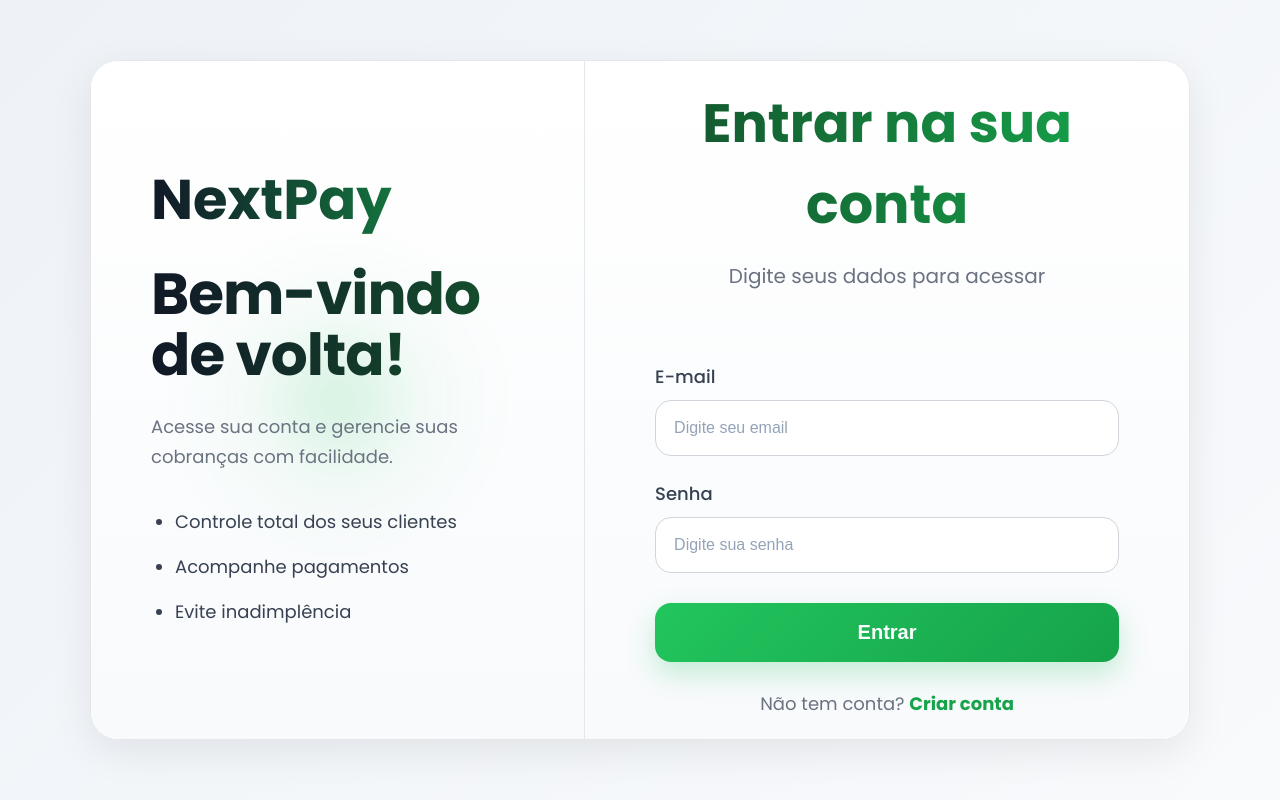
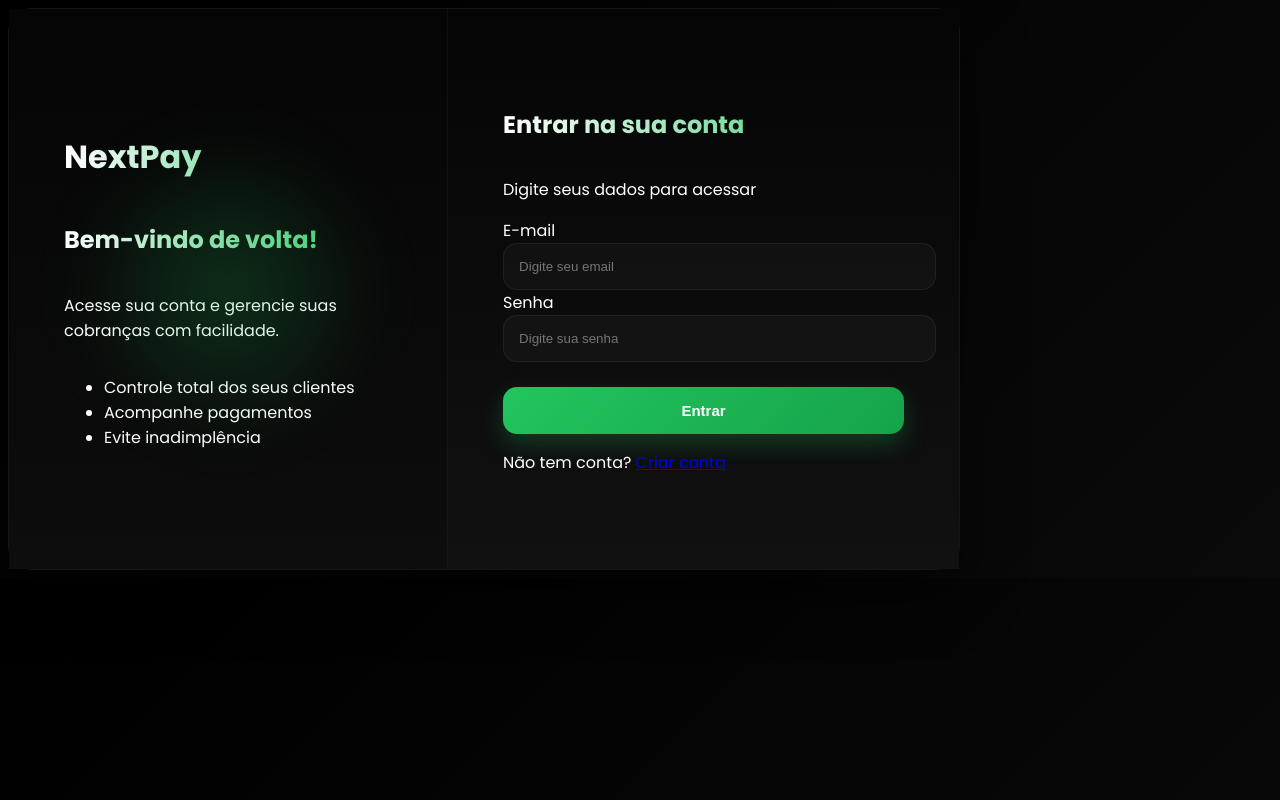
Before and after one commit to octavio-knupp/Gestao-De-Assinaturas, a Django app: page /login/?next=/clients/cadastro/ in a window 1280 px wide. Run offline with Django 5.2, Linux system fonts and the light colour scheme.

Commit message:
Feat: Correção no tema da tela de cadastro inicial

```diff
--- a/backend/templates/login_client.html
+++ b/backend/templates/login_client.html
@@ -3,144 +3,68 @@
 <html lang="pt-BR">
 
 <head>
-
     <meta charset="UTF-8">
-
-    <meta name="viewport"
-          content="width=device-width, initial-scale=1.0">
-
+    <meta name="viewport" content="width=device-width, initial-scale=1.0">
     <title>NextPay - Login</title>
-
-    <link rel="icon"
-          href="{% static 'img/favicon.ico' %}"
-          type="image/png">
+    <link rel="icon" href="{% static 'img/favicon.ico' %}" type="image/png">
 
     <!-- FONT -->
-
-    <link rel="preconnect"
-          href="https://fonts.googleapis.com">
-
-    <link rel="preconnect"
-          href="https://fonts.gstatic.com"
-          crossorigin>
-
-    <link href="https://fonts.googleapis.com/css2?family=Poppins:wght@300;400;500;600;700&display=swap"
-          rel="stylesheet">
+    <link rel="preconnect" href="https://fonts.googleapis.com">
+    <link rel="preconnect" href="https://fonts.gstatic.com" crossorigin>
+    <link href="https://fonts.googleapis.com/css2?family=Poppins:wght@300;400;500;600;700&display=swap" rel="stylesheet">
 
     <!-- CSS -->
-
-    <link rel="stylesheet"
-          href="{% static 'css/dark/login_client.css' %}">
-
-    <link rel="stylesheet"
-          href="{% static 'css/light/login_client_light.css' %}">
+    <link rel="stylesheet" href="{% static 'css/dark/login_client.css' %}">
 
     <!-- JS -->
-
     <script src="{% static 'js/theme.js' %}" defer></script>
-
 </head>
 
 <body>
 
     <div class="container">
-
         <!-- LEFT -->
-
         <div class="left">
-
             <h1>NextPay</h1>
-
             <h2>Bem-vindo de volta!</h2>
-
-            <p class="sub">
-                Acesse sua conta e gerencie suas cobranças
-                com facilidade.
-            </p>
-
+            <p class="sub">Acesse sua conta e gerencie suas cobranças com facilidade.</p>
             <ul>
-
                 <li>Controle total dos seus clientes</li>
-
                 <li>Acompanhe pagamentos</li>
-
                 <li>Evite inadimplência</li>
-
             </ul>
-
         </div>
 
         <!-- RIGHT -->
-
         <div class="right">
-
             <h2>Entrar na sua conta</h2>
-
-            <p class="sub">
-                Digite seus dados para acessar
-            </p>
+            <p class="sub">Digite seus dados para acessar</p>
 
             {% if erro %}
-            <div class="error-box">
-
-                ⚠️ {{ erro }}
-
-            </div>
+            <div class="error-box">⚠️ {{ erro }}</div>
             {% endif %}
 
             <form method="POST">
-
                 {% csrf_token %}
-
                 <div class="input-group">
-
                     <div class="input-box">
-
                         <label>E-mail</label>
-
-                        <input type="email"
-                               name="email"
-                               placeholder="Digite seu email"
-                               required>
-
+                        <input type="email" name="email" placeholder="Digite seu email" required>
                     </div>
-
                     <div class="input-box">
-
                         <label>Senha</label>
-
-                        <input type="password"
-                               name="password"
-                               placeholder="Digite sua senha"
-                               required>
-
+                        <input type="password" name="password" placeholder="Digite sua senha" required>
                     </div>
-
                 </div>
 
-                <button type="submit"
-                        class="btn">
-
-                    Entrar
-
-                </button>
-
+                <button type="submit" class="btn">Entrar</button>
                 <p class="login">
-
                     Não tem conta?
-
-                    <a href="{% url 'create_client' %}">
-                        Criar conta
-                    </a>
-
+                    <a href="{% url 'create_client' %}">Criar conta</a>
                 </p>
-
             </form>
-
         </div>
-
     </div>
-
 </body>
 
 </html>
--- a/static/css/dark/login_client.css
+++ b/static/css/dark/login_client.css
@@ -1,442 +1,114 @@
 /* =========================================
-   RESET
+   BODY E CONTAINER
 ========================================= */
-
-*{
-    margin: 0;
-    padding: 0;
-    box-sizing: border-box;
-}
-
-/* =========================================
-   BODY
-========================================= */
-
-body{
-
+html[data-theme="dark"] body {
     font-family: 'Poppins', sans-serif;
-
-    background:
-        linear-gradient(
-            135deg,
-            #000000,
-            #0a0a0a
-        );
-
-    min-height: 100vh;
-
-    display: flex;
-
-    align-items: center;
-
-    justify-content: center;
-
+    background: linear-gradient(135deg, #000, #0a0a0a);
     color: white;
 }
 
-/* =========================================
-   CONTAINER
-========================================= */
-
-.container{
-
+html[data-theme="dark"] .container {
     width: 950px;
-
     height: 560px;
-
     display: flex;
-
-    overflow: hidden;
-
     border-radius: 24px;
-
-    background:
-        rgba(10,10,10,.96);
-
-    border:
-        1px solid rgba(255,255,255,.05);
-
-    box-shadow:
-        0 20px 60px rgba(0,0,0,.65);
-
-    backdrop-filter:
-        blur(12px);
+    background: rgba(10,10,10,.96);
+    border: 1px solid rgba(255,255,255,.05);
+    box-shadow: 0 20px 60px rgba(0,0,0,.65);
+    backdrop-filter: blur(12px);
 }
 
-/* =========================================
-   LEFT SIDE
-========================================= */
-
-.left{
-
+/* LEFT */
+html[data-theme="dark"] .left {
     width: 45%;
-
     padding: 55px;
-
     display: flex;
-
     flex-direction: column;
-
     justify-content: center;
-
     position: relative;
-
-    background:
-        linear-gradient(
-            180deg,
-            #050505,
-            #0d0d0d
-        );
-
-    border-right:
-        1px solid rgba(255,255,255,.04);
+    background: linear-gradient(180deg, #050505, #0d0d0d);
+    border-right: 1px solid rgba(255,255,255,.04);
 }
 
-/* EFEITO VERDE */
-
-.left::before{
-
+html[data-theme="dark"] .left::before {
     content: "";
-
     position: absolute;
-
     width: 320px;
     height: 320px;
-
     border-radius: 50%;
-
-    background:
-        radial-gradient(
-            circle,
-            rgba(34,197,94,.22),
-            transparent 70%
-        );
-
+    background: radial-gradient(circle, rgba(34,197,94,.22), transparent 70%);
     top: 50%;
     left: 50%;
-
-    transform:
-        translate(-50%, -50%);
-
+    transform: translate(-50%, -50%);
     filter: blur(28px);
 }
 
-/* =========================================
-   TITLES
-========================================= */
+/* RIGHT */
+html[data-theme="dark"] .right {
+    width: 55%;
+    padding: 55px;
+    display: flex;
+    flex-direction: column;
+    justify-content: center;
+    background: linear-gradient(180deg, #050505, #111111);
+}
 
-.left h1{
-
-    position: relative;
-
-    z-index: 2;
-
-    font-size: 42px;
-
-    font-weight: 700;
-
-    background:
-        linear-gradient(
-            90deg,
-            #ffffff,
-            #22c55e
-        );
-
+/* TITLES */
+html[data-theme="dark"] .left h1,
+html[data-theme="dark"] .left h2,
+html[data-theme="dark"] .right h2 {
+    background: linear-gradient(90deg, #ffffff, #22c55e);
     -webkit-background-clip: text;
-
     -webkit-text-fill-color: transparent;
 }
 
-.left h2{
-
-    position: relative;
-
-    z-index: 2;
-
-    margin-top: 18px;
-
-    font-size: 32px;
-
-    line-height: 1.2;
-
-    color: #ffffff;
-}
-
-/* =========================================
-   SUBTEXT
-========================================= */
-
-.sub{
-
-    position: relative;
-
-    z-index: 2;
-
-    margin-top: 18px;
-
-    color: #b5b5b5;
-
-    line-height: 1.7;
-
-    font-size: 15px;
-}
-
-/* =========================================
-   LIST
-========================================= */
-
-.left ul{
-
-    position: relative;
-
-    z-index: 2;
-
-    margin-top: 28px;
-
-    padding-left: 18px;
-}
-
-.left ul li{
-
-    margin-bottom: 14px;
-
-    color: #d4d4d4;
-
-    font-size: 15px;
-}
-
-/* =========================================
-   RIGHT SIDE
-========================================= */
-
-.right{
-
-    width: 55%;
-
-    padding: 55px;
-
-    display: flex;
-
-    flex-direction: column;
-
-    justify-content: center;
-
-    background:
-        linear-gradient(
-            180deg,
-            #050505,
-            #111111
-        );
-}
-
-/* =========================================
-   RIGHT TITLE
-========================================= */
-
-.right h2{
-
-    text-align: center;
-
-    font-size: 34px;
-
-    font-weight: 700;
-
-    background:
-        linear-gradient(
-            90deg,
-            #ffffff,
-            #22c55e
-        );
-
-    -webkit-background-clip: text;
-
-    -webkit-text-fill-color: transparent;
-}
-
-/* =========================================
-   INPUT GROUP
-========================================= */
-
-.input-group{
-
-    display: flex;
-
-    flex-direction: column;
-
-    gap: 18px;
-
-    margin-top: 25px;
-}
-
-/* =========================================
-   INPUT BOX
-========================================= */
-
-.input-box{
-
-    display: flex;
-
-    flex-direction: column;
-
-    gap: 8px;
-}
-
-/* =========================================
-   LABEL
-========================================= */
-
-.input-box label{
-
-    color: #f1f1f1;
-
-    font-size: 14px;
-}
-
-/* =========================================
-   INPUT
-========================================= */
-
-.input-box input{
-
+/* INPUTS */
+html[data-theme="dark"] .input-box input {
     width: 100%;
-
     padding: 15px;
-
     border-radius: 14px;
-
-    border:
-        1px solid rgba(255,255,255,.06);
-
-    background:
-        rgba(255,255,255,.03);
-
+    border: 1px solid rgba(255,255,255,.06);
+    background: rgba(255,255,255,.03);
     color: white;
-
     outline: none;
-
     transition: .25s;
 }
 
-/* PLACEHOLDER */
-
-.input-box input::placeholder{
-
-    color: #6b7280;
+html[data-theme="dark"] .input-box input:focus {
+    border-color: #22c55e;
+    box-shadow: 0 0 0 4px rgba(34,197,94,.15);
+    background: rgba(255,255,255,.05);
 }
 
-/* FOCUS */
-
-.input-box input:focus{
-
-    border-color:
-        #22c55e;
-
-    box-shadow:
-        0 0 0 4px rgba(34,197,94,.15);
-
-    background:
-        rgba(255,255,255,.05);
+/* BUTTON */
+html[data-theme="dark"] .btn {
+    width: 100%;
+    margin-top: 25px;
+    padding: 15px;
+    border: none;
+    border-radius: 14px;
+    background: linear-gradient(135deg, #22c55e, #16a34a);
+    color: white;
+    font-size: 15px;
+    font-weight: 600;
+    cursor: pointer;
+    box-shadow: 0 10px 24px rgba(34,197,94,.25);
+    transition: .25s;
 }
 
-/* =========================================
-   BUTTON
-========================================= */
-
-.btn{
-
-    width: 100%;
-
-    margin-top: 25px;
-
-    padding: 15px;
-
-    border: none;
-
-    border-radius: 14px;
-
-    background:
-        linear-gradient(
-            135deg,
-            #22c55e,
-            #16a34a
-        );
-
-    color: white;
-
-    font-size: 15px;
-
-    font-weight: 600;
-
-    cursor: pointer;
-
-    transition: .25s;
-
-    box-shadow:
-        0 10px 24px rgba(34,197,94,.25);
+html[data-theme="dark"] .btn:hover {
+    transform: translateY(-2px);
+    box-shadow: 0 14px 30px rgba(34,197,94,.35);
 }
 
-/* HOVER */
-
-.btn:hover{
-
-    transform:
-        translateY(-2px);
-
-    box-shadow:
-        0 14px 30px rgba(34,197,94,.35);
-}
-
-/* =========================================
-   LOGIN TEXT
-========================================= */
-
-.login{
-
-    margin-top: 22px;
-
+/* ERRO */
+html[data-theme="dark"] .error-box {
+    margin-top: 18px;
+    padding: 14px;
+    border-radius: 12px;
+    background: rgba(239,68,68,.10);
+    border: 1px solid rgba(239,68,68,.18);
+    color: #f87171;
     text-align: center;
-
-    color: #9ca3af;
-}
-
-/* LINK */
-
-.login a{
-
-    color: #22c55e;
-
-    text-decoration: none;
-
-    font-weight: 600;
-}
-
-.login a:hover{
-
-    text-decoration: underline;
-}
-
-/* =========================================
-   ERROR BOX
-========================================= */
-
-.error-box{
-
-    margin-top: 18px;
-
-    padding: 14px;
-
-    border-radius: 12px;
-
-    background:
-        rgba(239,68,68,.10);
-
-    border:
-        1px solid rgba(239,68,68,.18);
-
-    color:
-        #f87171;
-
-    text-align: center;
-
     font-size: 14px;
 }
--- a/static/js/theme.js
+++ b/static/js/theme.js
@@ -9,7 +9,7 @@ document.addEventListener("DOMContentLoaded", () => {
             document.documentElement.setAttribute("data-theme", "light");
             localStorage.setItem("theme", "light");
         } else {
-            document.documentElement.removeAttribute("data-theme");
+            document.documentElement.setAttribute("data-theme", "dark");
             localStorage.setItem("theme", "dark");
         }
 
```
